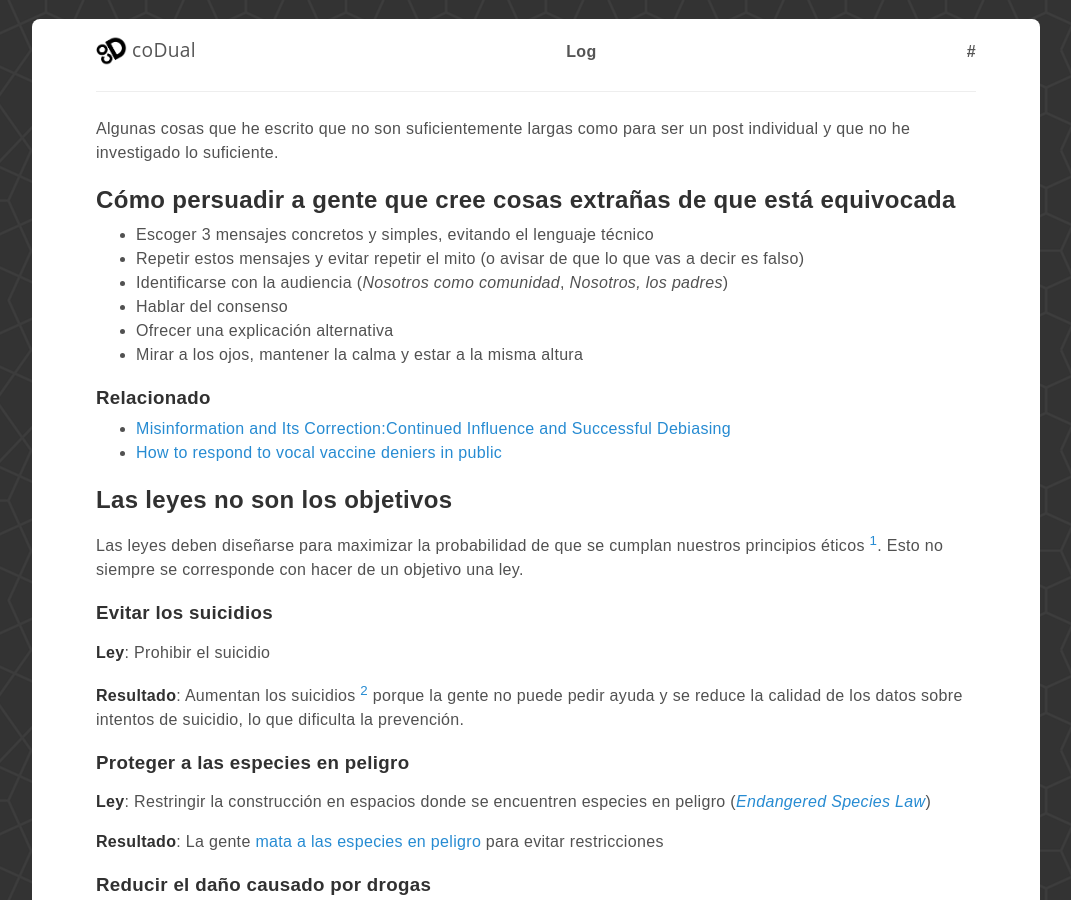
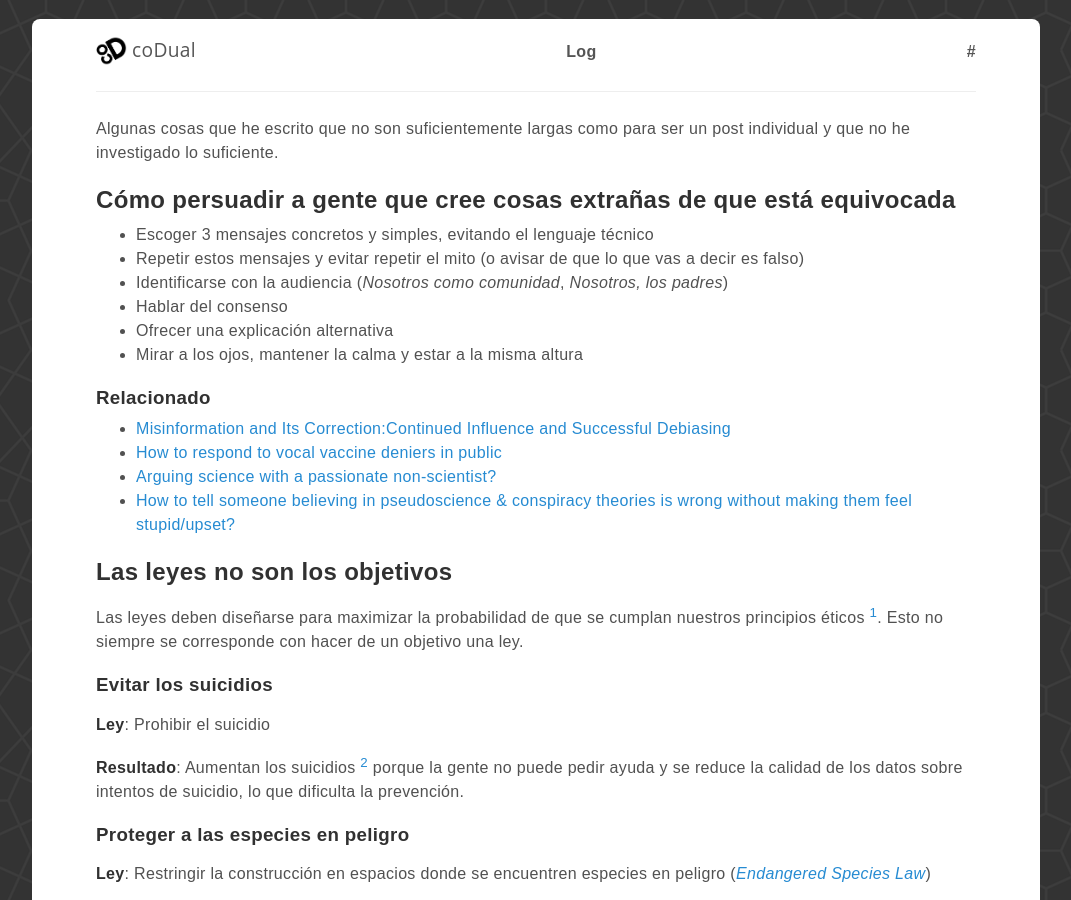
Before and after one commit to coDual/codual.github.io, a Jekyll site: the page built from notas.md, in a window 1280 px wide and 900 px high. Shown: the whole window, without its empty margins (104-1175 px from the left). Built offline with Jekyll 4.4.1, drawn with Linux system fonts in a browser that asks for light colours.

Commit message:
Notas sobre pseudociencia

```diff
--- a/notas.md
+++ b/notas.md
@@ -20,6 +20,8 @@ y que no he investigado lo suficiente.
 
 - [Misinformation and Its Correction:Continued Influence and Successful Debiasing](//dornsife.usc.edu/assets/sites/780/docs/12_pspi_lewandowsky_et_al_misinformation.pdf)
 - [How to respond to vocal vaccine deniers in public](http://www.euro.who.int/__data/assets/pdf_file/0005/315761/Best-practice-guidance-respond-vocal-vaccine-deniers-public.pdf)
+- [Arguing science with a passionate non-scientist?](https://interpersonal.stackexchange.com/questions/2883)
+- [How to tell someone believing in pseudoscience & conspiracy theories is wrong without making them feel stupid/upset?](https://interpersonal.stackexchange.com/questions/7905)
 
 # Las leyes no son los objetivos
 
```
